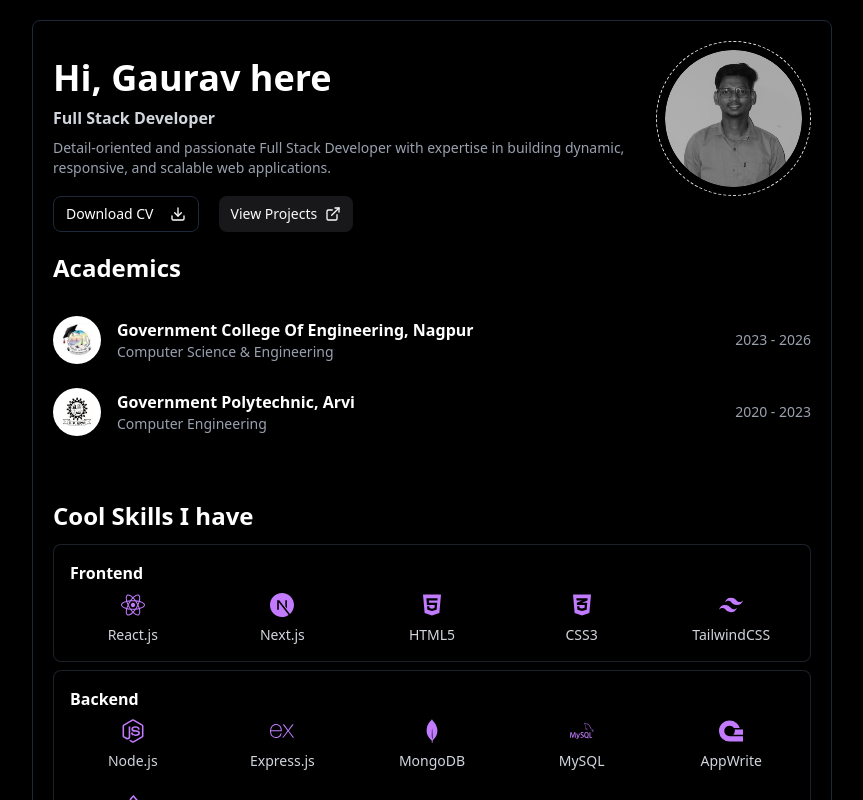
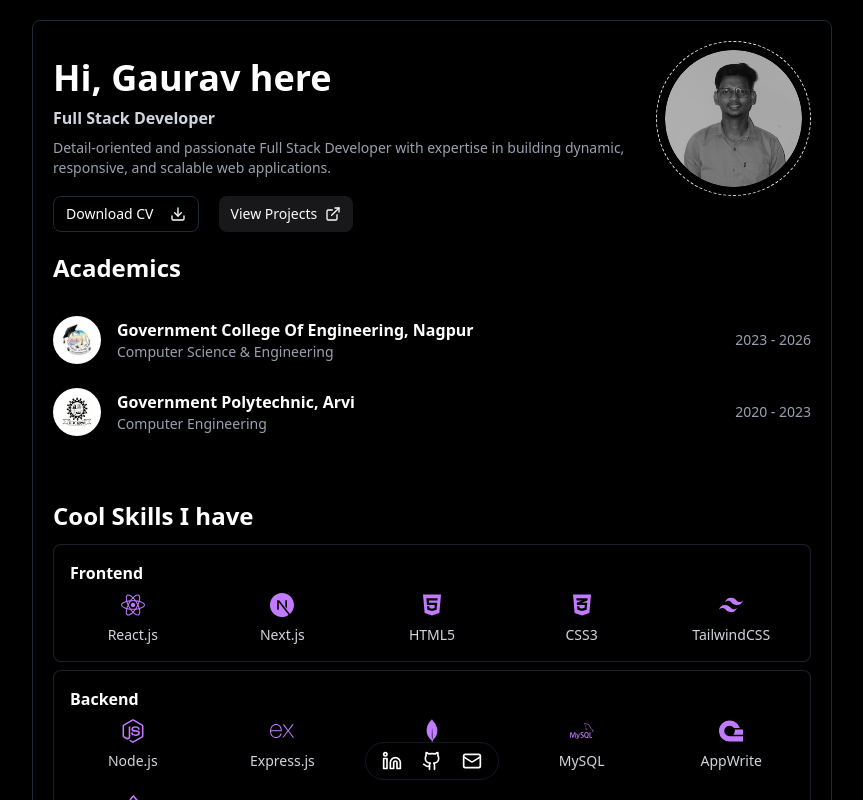
Before and after one commit to gvrv03/Portfolio, a Next.js app: page / in a window 1280 px wide. Shown: the top 800 px of the page, without its empty margins (208-1071 px from the left). Built offline with nearby package versions, Linux system fonts and the light colour scheme.

Commit message:
Chaneg profile photo 2

```diff
--- a/src/app/components/FixedSocial.js
+++ b/src/app/components/FixedSocial.js
@@ -5,11 +5,11 @@ import React from "react";
 
 const FixedSocial = () => {
   return (
-    <div className="fixed left-0 right-0  bottom-5 flex items-center justify-center ">
+    <div className="fixed left-0 right-0 z-10  bottom-5 flex items-center justify-center ">
       <div className="border border-gray-900 p-2 px-4 flex items-center justify-center gap-5 rounded-full bg-black">
         {socialLinks?.map((item, index) => {
           return (
-            <Link href={item?.href} target="_blank" >
+            <Link key={index} href={item?.href} target="_blank" >
               {item?.icon}
             </Link>
           );
```
